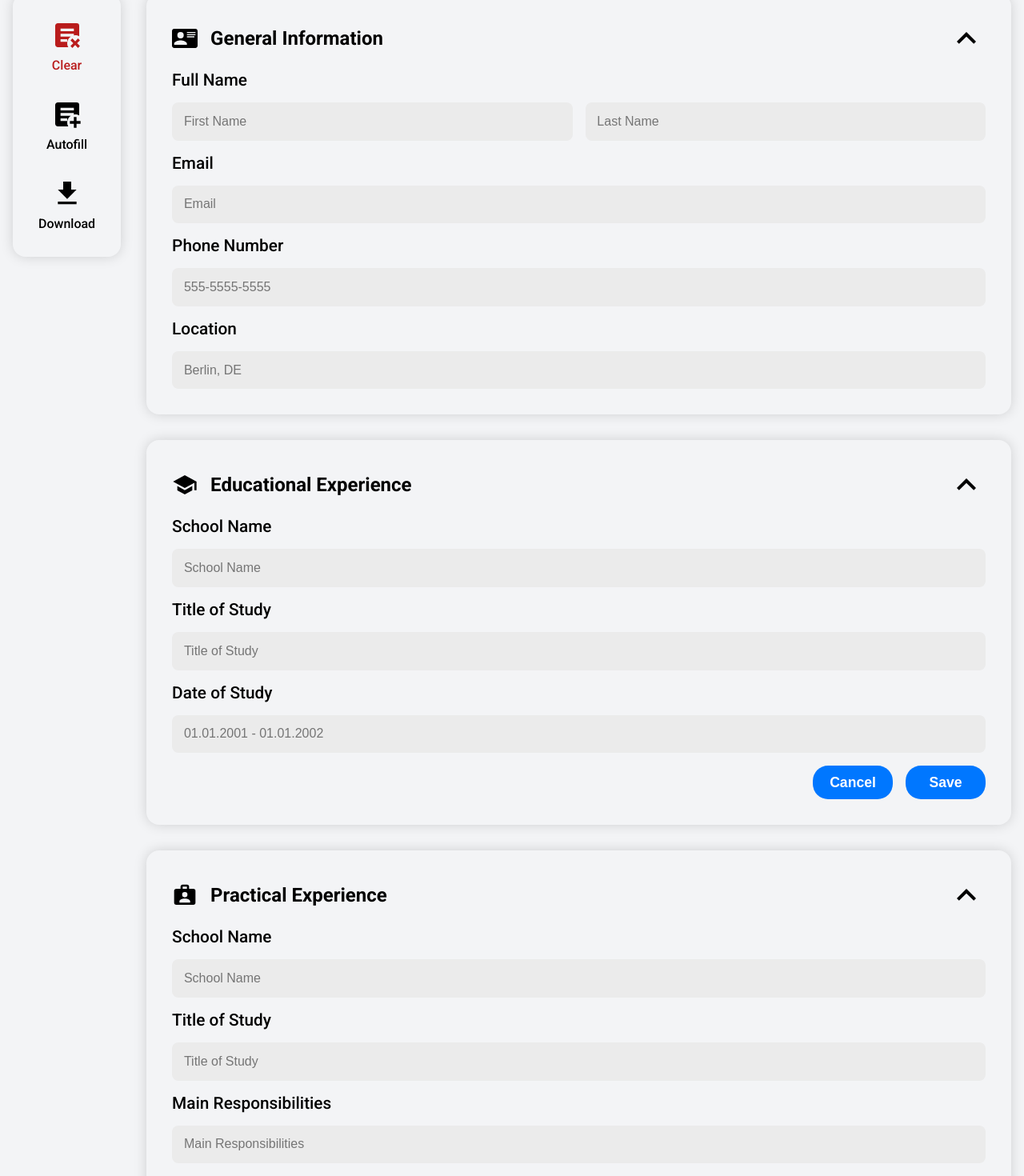
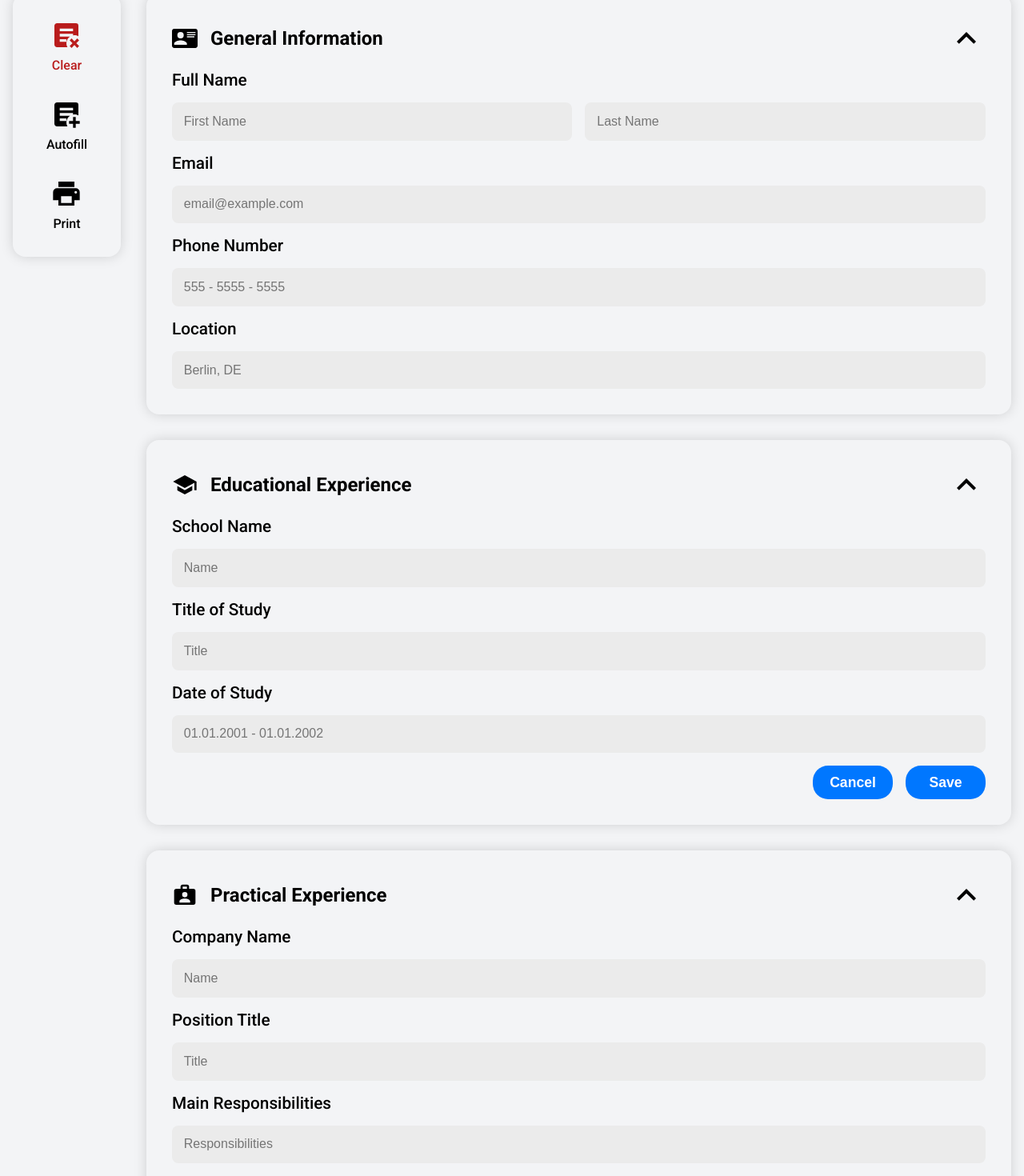
Before and after one commit to andriinero/resufriend, a React (Vite) app: page / in a window 1280 px wide. Shown: the part 24-1494 px from the top of the page at 80% size. Built offline with nearby package versions, Linux system fonts and the light colour scheme.

Commit message:
Fix control button interaction style

```diff
--- /dev/null
+++ b/src/pages/initialPage/controls/ControlsButton.jsx
@@ -0,0 +1,27 @@
+import { useState } from 'react';
+
+export { ControlsButton };
+
+function ControlsButton({
+    children,
+    imgSrc,
+    actionHandler,
+    additionalClassName
+}) {
+    const [interactionStyle, setInteractionStyle] = useState('');
+
+    function mouseDownHandler(e) {
+        setInteractionStyle('controls-section__icon--pressed');
+    }
+
+    function mouseUpHandler(e) {
+        setInteractionStyle('');
+    }
+
+    return (
+        <div className={`controls-section__controls-item ${interactionStyle}`}>
+            <img id='clear-button' onMouseDown={mouseDownHandler} onMouseUp={mouseUpHandler} onClick={actionHandler} className="controls-section__icon control-icon" src={imgSrc} alt="Clear Form Icon" />
+            <label className={`controls-section__label ${additionalClassName}`} htmlFor="clear-button">{children}</label>
+        </div>
+    );
+}
--- a/src/pages/initialPage/controls/ControlsSection.jsx
+++ b/src/pages/initialPage/controls/ControlsSection.jsx
@@ -1,5 +1,6 @@
 export { ControlsSection };
 
+import { ControlsButton } from './ControlsButton';
 import '../../../style/controls.css';
 
 function ControlsSection({
@@ -11,18 +12,25 @@ function ControlsSection({
         <section className="controls-section">
             <div className="controls-section__container">
                 <div className="controls-section__controls">
-                    <div className='controls-section__controls-item'>
-                        <img id='clear-button' onClick={resetStates} className="controls-section__icon control-icon" src="/text-box-remove.svg" alt="Clear Form Icon" />
-                        <label className='controls-section__label clear-button-label' htmlFor="clear-button">Clear</label>
-                    </div>
-                    <div className='controls-section__controls-item'>
-                        <img id='autofill-button' onClick={setDummyState} className="controls-section__icon control-icon" src="/text-box-plus.svg" alt="Clear Form Icon" />
-                        <label className='controls-section__label' htmlFor="autofill-button">Autofill</label>
-                    </div>
-                    <div className='controls-section__controls-item'>
-                        <img id='print-button' onClick={printDocument} className="controls-section__icon control-icon" src="/download.svg" alt="Clear Form Icon" />
-                        <label className='controls-section__label' htmlFor="autofill-button">Download</label>
-                    </div>
+                    <ControlsButton
+                        imgSrc="/public/text-box-remove.svg"
+                        actionHandler={resetStates}
+                        additionalClassName="clear-button-label"
+                    >
+                        <span>Clear</span>
+                    </ControlsButton>
+                    <ControlsButton
+                        imgSrc="/public/text-box-plus.svg"
+                        actionHandler={setDummyState}
+                    >
+                        <span>Autofill</span>
+                    </ControlsButton>
+                    <ControlsButton
+                        imgSrc="/public/printer.svg"
+                        actionHandler={printDocument}
+                    >
+                        <span>Print</span>
+                    </ControlsButton>
                 </div>
             </div>
         </section>
--- a/src/pages/initialPage/editor/controls/panels/InputPanelEducational.jsx
+++ b/src/pages/initialPage/editor/controls/panels/InputPanelEducational.jsx
@@ -15,7 +15,7 @@ function InputPanelEducational({
         <div className={expandedClass}>
             <InputItem
                 id="school-name"
-                placeholder="School Name"
+                placeholder="Name"
                 value={educationalExperience.name}
                 changeHandler={educationalHandlerContainer.nameHandler}
             >
@@ -23,7 +23,7 @@ function InputPanelEducational({
             </InputItem>
             <InputItem
                 id="title-of-study"
-                placeholder="Title of Study"
+                placeholder="Title"
                 value={educationalExperience.title}
                 changeHandler={educationalHandlerContainer.titleHandler}
             >
--- a/src/pages/initialPage/editor/controls/panels/InputPanelGeneral.jsx
+++ b/src/pages/initialPage/editor/controls/panels/InputPanelGeneral.jsx
@@ -20,7 +20,7 @@ function InputPanelGeneral({
             </div>
             <InputItem
                 id="email"
-                placeholder="Email"
+                placeholder="email@example.com"
                 value={generalInfo.email}
                 changeHandler={generalHandlerContainer.emailHandler}
             >
@@ -28,7 +28,7 @@ function InputPanelGeneral({
             </InputItem>
             <InputItem
                 id="phone-number"
-                placeholder="555-5555-5555"
+                placeholder="555 - 5555 - 5555"
                 value={generalInfo.phoneNumber}
                 changeHandler={generalHandlerContainer.phoneNumberHandler}
             >
--- a/src/pages/initialPage/editor/controls/panels/InputPanelPractical.jsx
+++ b/src/pages/initialPage/editor/controls/panels/InputPanelPractical.jsx
@@ -14,36 +14,36 @@ function InputPanelPractical({
     return (
         <div className={expandedClass}>
             <InputItem
-                id="school-name"
-                placeholder="School Name"
+                id="company-name"
+                placeholder="Name"
                 value={practicalExperience.name}
                 changeHandler={practicalHandlerContainer.nameHandler}
             >
-                <span>School Name</span>
+                <span>Company Name</span>
             </InputItem>
             <InputItem
-                id="title-of-study"
-                placeholder="Title of Study"
+                id="position-title"
+                placeholder="Title"
                 value={practicalExperience.title}
                 changeHandler={practicalHandlerContainer.titleHandler}
             >
-                <span>Title of Study</span>
+                <span>Position Title</span>
             </InputItem>
             <InputItem
                 id="main-responsibilities"
-                placeholder="Main Responsibilities"
+                placeholder="Responsibilities"
                 value={practicalExperience.mainResponsibilities}
                 changeHandler={practicalHandlerContainer.mainResponsibilitiesHandler}
             >
                 <span>Main Responsibilities</span>
             </InputItem>
             <InputItem
-                id="date-of-study"
+                id="period-of-employment"
                 placeholder="01.01.2001 - 01.01.2002"
                 value={practicalExperience.period}
                 changeHandler={practicalHandlerContainer.periodHandler}
             >
-                <span>Date of Study</span>
+                <span>Period of Employment</span>
             </InputItem>
             <div className="input-panel__controls">
                 <button className="input-panel__button" onClick={toggleEditModeHandler} type="button">Cancel</button>
--- a/src/style/controls.css
+++ b/src/style/controls.css
@@ -24,6 +24,14 @@
     gap: 2rem;
 }
 
+.controls-section__controls-item {
+    display: flex;
+    flex-direction: column;
+    justify-content: center;
+    align-items: center;
+    gap: 0.5rem;
+}
+
 .controls-section__icon {
     width: 40px;
     height: auto;
@@ -35,15 +43,8 @@
 }
 
 .controls-section__icon--pressed {
+    transition: transform 100ms;
     transform: scale(0.9);
-}
-
-.controls-section__controls-item {
-    display: flex;
-    flex-direction: column;
-    justify-content: center;
-    align-items: center;
-    gap: 0.5rem;
 }
 
 .controls-section__label {
```
Also changed, not shown: public/printer.svg (added), src/pages/initialPage/controls/ItemControls.jsx (deleted).
